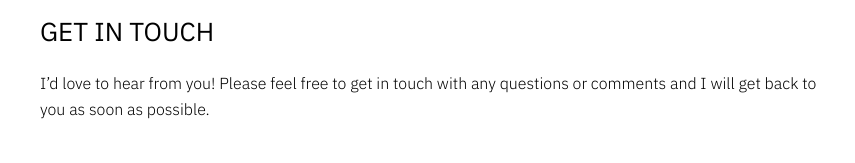
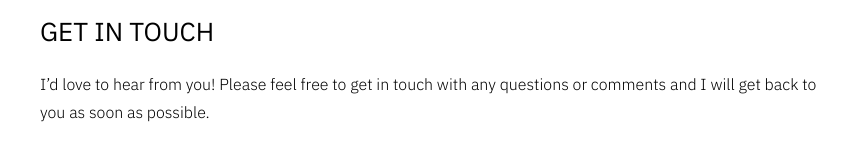
Before and after one commit to balaganeshbala/website, a React app: page / in a window 1280 px wide. Shown: the part 789-952 px from the top of the page, 200-1055 px from the left. Built offline with nearby package versions, Linux system fonts and the light colour scheme.

Commit message:
Update Contact.css

```diff
--- a/app/styles/Contact.css
+++ b/app/styles/Contact.css
@@ -11,7 +11,7 @@
 #contact-text {
 	font-size: 16px;
 	margin-top: 22px;
-	line-height: 26px;
+	line-height: 28px;
 	font-weight: 300;
 }
 
```
